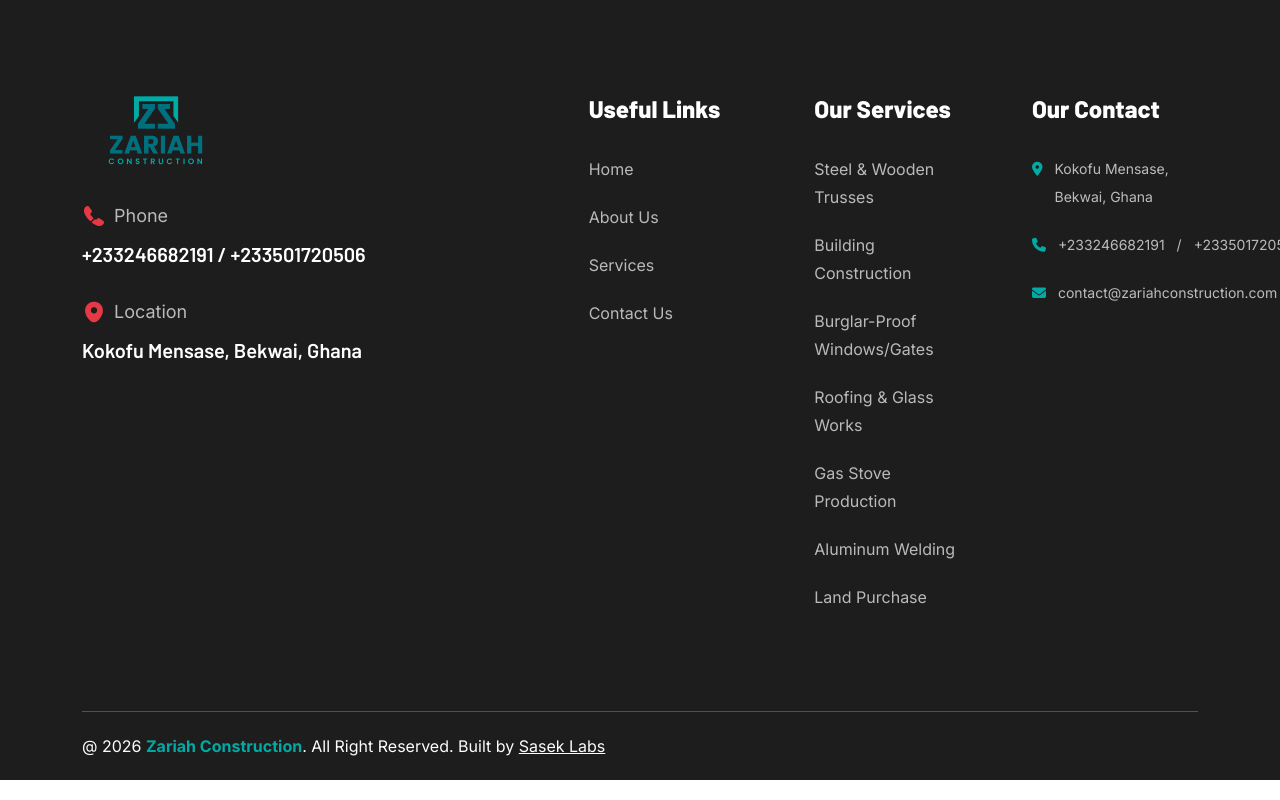
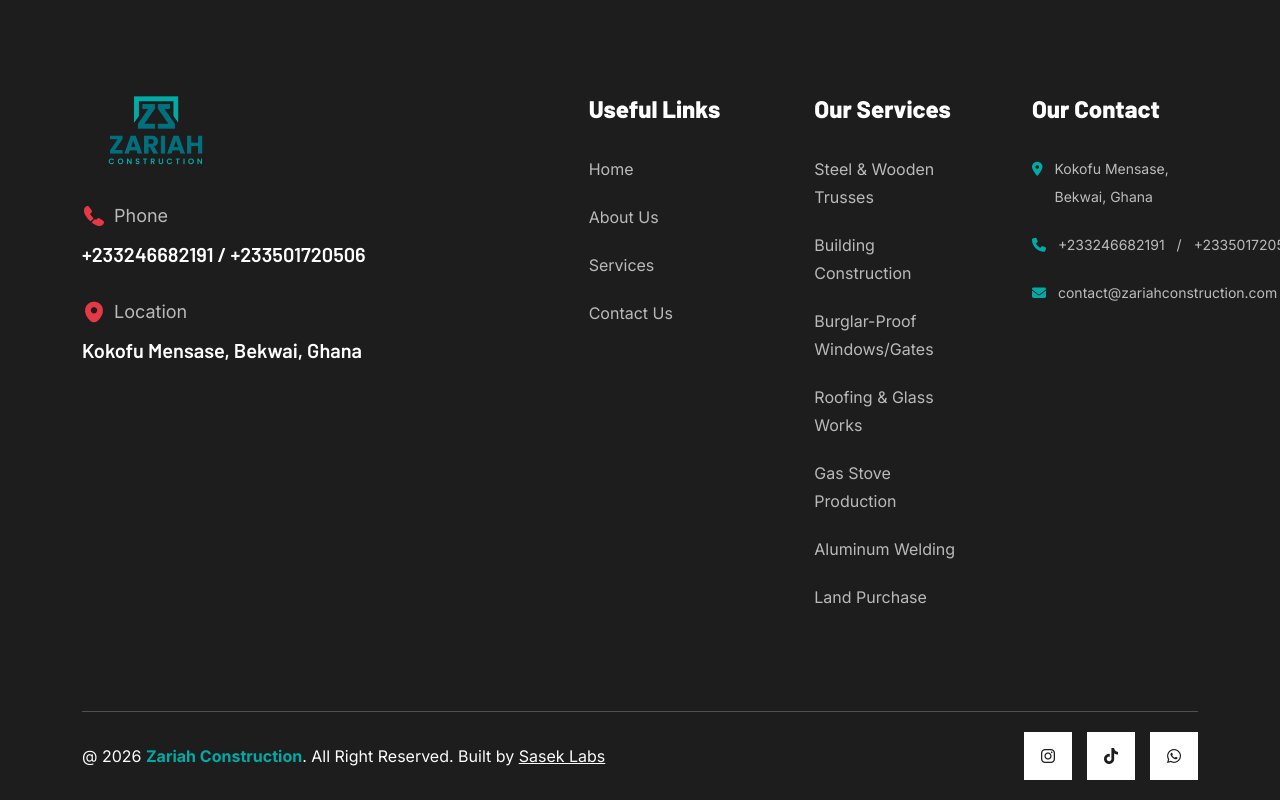
Before and after one commit to SasekLab/Zariah-construction, a React (Vite) app: page /contact in a window 1280 px wide. Shown: the part 2115-2915 px from the top of the page. Built offline with nearby package versions, Linux system fonts and the light colour scheme; some icons are missing.

Commit message:
socials update

```diff
--- a/src/components/layout/Footer.jsx
+++ b/src/components/layout/Footer.jsx
@@ -91,6 +91,11 @@ export default function Footer() {
         <div className="footer-bottom">
           <div className="footer-wrapper">
             <p>@ 2026 <b>Zariah Construction</b>. All Right Reserved. Built by <a href="https://saseklabs.com/" target="_blank" rel="noopener noreferrer" style={{ color: 'inherit', textDecoration: 'underline' }}>Sasek Labs</a></p>
+            <div className="gt-social-icon d-flex align-items-center">
+              <a href="#"><i className="fa-brands fa-instagram"></i></a>
+              <a href="#"><i className="fa-brands fa-tiktok"></i></a>
+              <a href="https://wa.me/233246682191"><i className="fa-brands fa-whatsapp"></i></a>
+            </div>
           </div>
         </div>
       </div>
```
